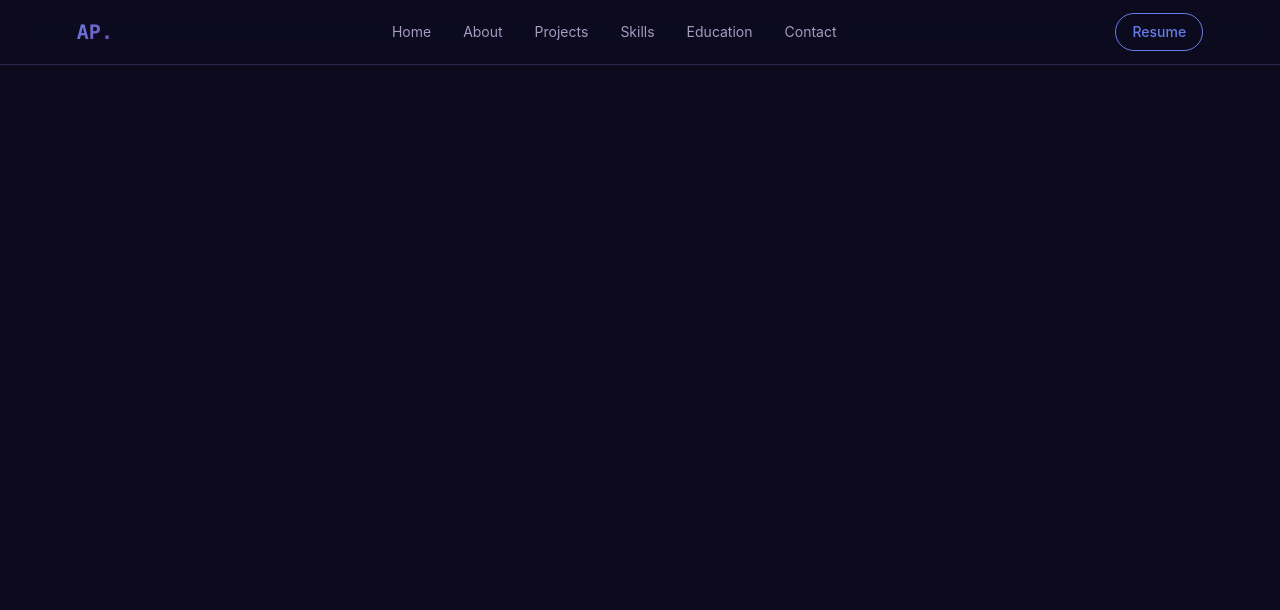
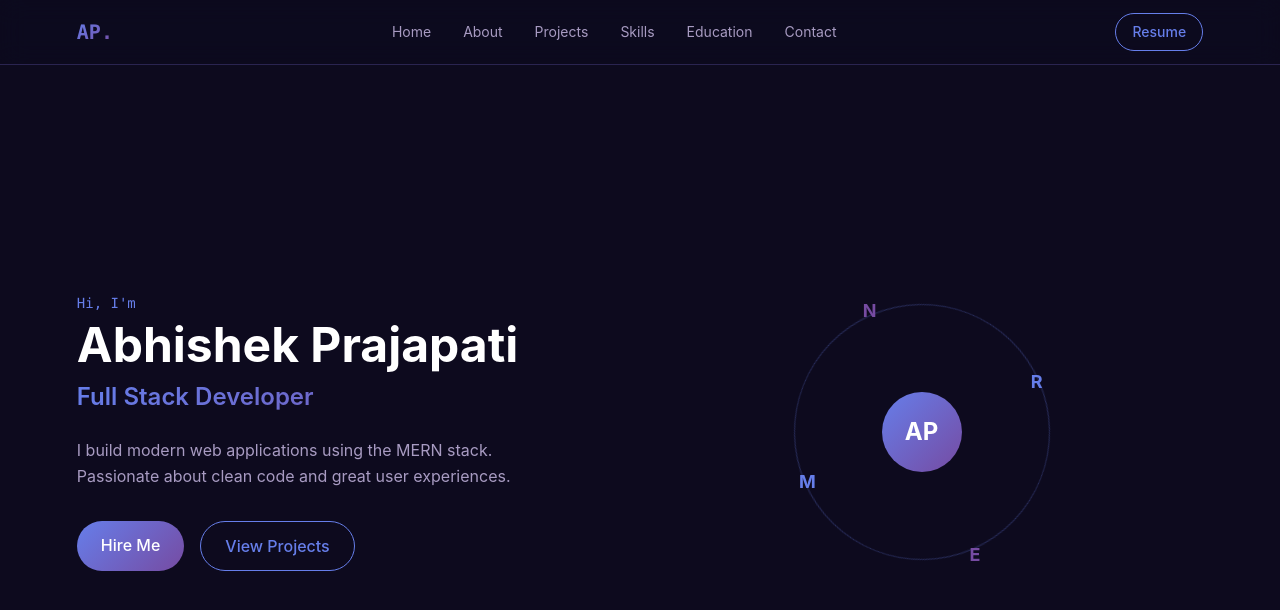
Before and after one commit to abhishekprajapativns/-abhishek-portfolio, a React (Vite) app: page / in a window 1280 px wide. Shown: the top 610 px of the page. Built offline with nearby package versions, Linux system fonts and the light colour scheme.

Commit message:
feat: add Hero section with MERN orbit animation

```diff
--- a/src/App.jsx
+++ b/src/App.jsx
@@ -1,9 +1,11 @@
 import Navbar from "./components/Navbar";
+import Hero from "./components/Hero";
 
 function App() {
   return (
     <div className="bg-[#0d0a1e] min-h-screen">
       <Navbar />
+      <Hero />
     </div>
   );
 }
--- a/src/components/Hero.jsx
+++ b/src/components/Hero.jsx
@@ -0,0 +1,106 @@
+export default function Hero() {
+  return (
+    <section className="min-h-screen flex items-center px-[6%] pt-16">
+      {/* Left Side */}
+
+      <div className="flex-1">
+        <p className="text-[#667eea] text-sm font-mono mb-2">Hi, I'm</p>
+
+        <h1 className="text-5xl font-bold text-white mb-3">
+          Abhishek Prajapati
+        </h1>
+
+        <h2
+          className="text-2xl font-semibold mb-6"
+          style={{
+            background: "linear-gradient(135deg, #667eea, #764ba2)",
+            WebkitBackgroundClip: "text",
+            WebkitTextFillColor: "transparent",
+          }}
+        >
+          Full Stack Developer
+        </h2>
+
+        <p className="text-[#a89bc2] text-base max-w-md mb-8 leading-relaxed">
+          I build modern web applications using the MERN stack. Passionate about
+          clean code and great user experiences.
+        </p>
+
+        {/* Buttons */}
+        <div className="flex gap-4">
+          <a
+            href="#contact"
+            className="px-6 py-3 text-white rounded-full font-medium hover:opacity-90 transition-all"
+            style={{
+              background: "linear-gradient(135deg, #667eea, #764ba2)",
+            }}
+          >
+            Hire Me
+          </a>
+          <a
+            href="#projects"
+            className="px-6 py-3 border border-[#667eea] text-[#667eea] rounded-full font-medium hover:bg-[#667eea] hover:text-white transition-all"
+          >
+            View Projects
+          </a>
+        </div>
+      </div>
+
+      {/* Right Side */}
+      <div className="flex-1 flex items-center justify-center">
+        {/* Orbit Container */}
+        <div className="relative w-64 h-64">
+          {/* Center AP */}
+          <div className="absolute inset-0 flex items-center justify-center">
+            <div
+              className="w-20 h-20 rounded-full flex items-center justify-center text-2xl font-bold text-white"
+              style={{
+                background: "linear-gradient(135deg, #667eea, #764ba2)",
+              }}
+            >
+              AP
+            </div>
+          </div>
+
+          {/* Orbit Ring */}
+          <div
+            className="absolute inset-0 rounded-full border border-[#667eea]/30"
+            style={{ animation: "orbit 8s linear infinite" }}
+          >
+            {/* M - top */}
+            <div
+              className="absolute -top-3 left-1/2 -translate-x-1/2"
+              style={{ animation: "counter-orbit 8s linear infinite" }}
+            >
+              <span className="text-[#667eea] font-bold text-lg">M</span>
+            </div>
+
+            {/* E - left */}
+            <div
+              className="absolute top-1/2 -left-3 -translate-y-1/2"
+              style={{ animation: "counter-orbit 8s linear infinite" }}
+            >
+              <span className="text-[#764ba2] font-bold text-lg">E</span>
+            </div>
+
+            {/* R - bottom */}
+            <div
+              className="absolute -bottom-3 left-1/2 -translate-x-1/2"
+              style={{ animation: "counter-orbit 8s linear infinite" }}
+            >
+              <span className="text-[#667eea] font-bold text-lg">R</span>
+            </div>
+
+            {/* N - right */}
+            <div
+              className="absolute top-1/2 -right-3 -translate-y-1/2"
+              style={{ animation: "counter-orbit 8s linear infinite" }}
+            >
+              <span className="text-[#764ba2] font-bold text-lg">N</span>
+            </div>
+          </div>
+        </div>
+      </div>
+    </section>
+  );
+}
--- a/src/index.css
+++ b/src/index.css
@@ -1 +1,21 @@
 @import "tailwindcss";
+
+@keyframes orbit {
+  from {
+    transform: rotate(0deg);
+  }
+
+  to {
+    transform: rotate(360deg);
+  }
+}
+
+@keyframes counter-orbit {
+  from {
+    transform: rotate(0deg);
+  }
+
+  to {
+    transform: rotate(-360deg);
+  }
+}
```
